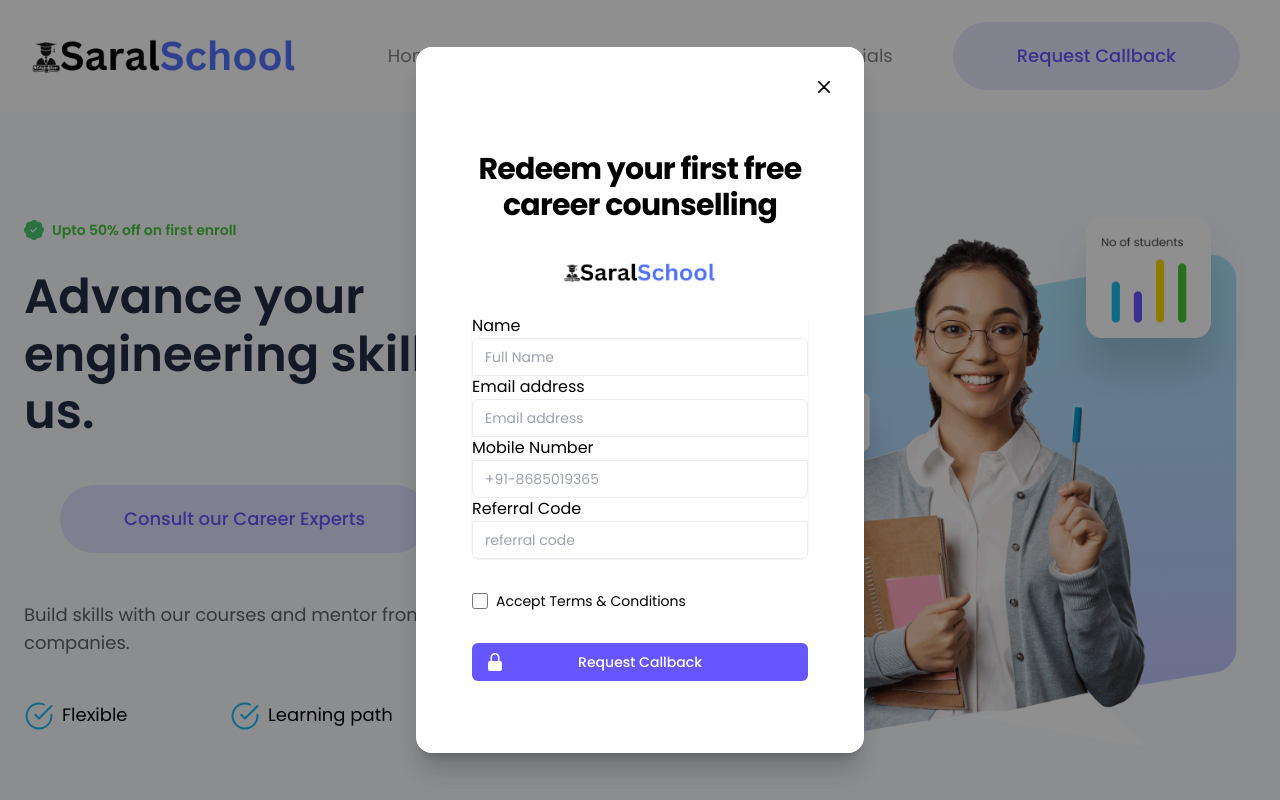
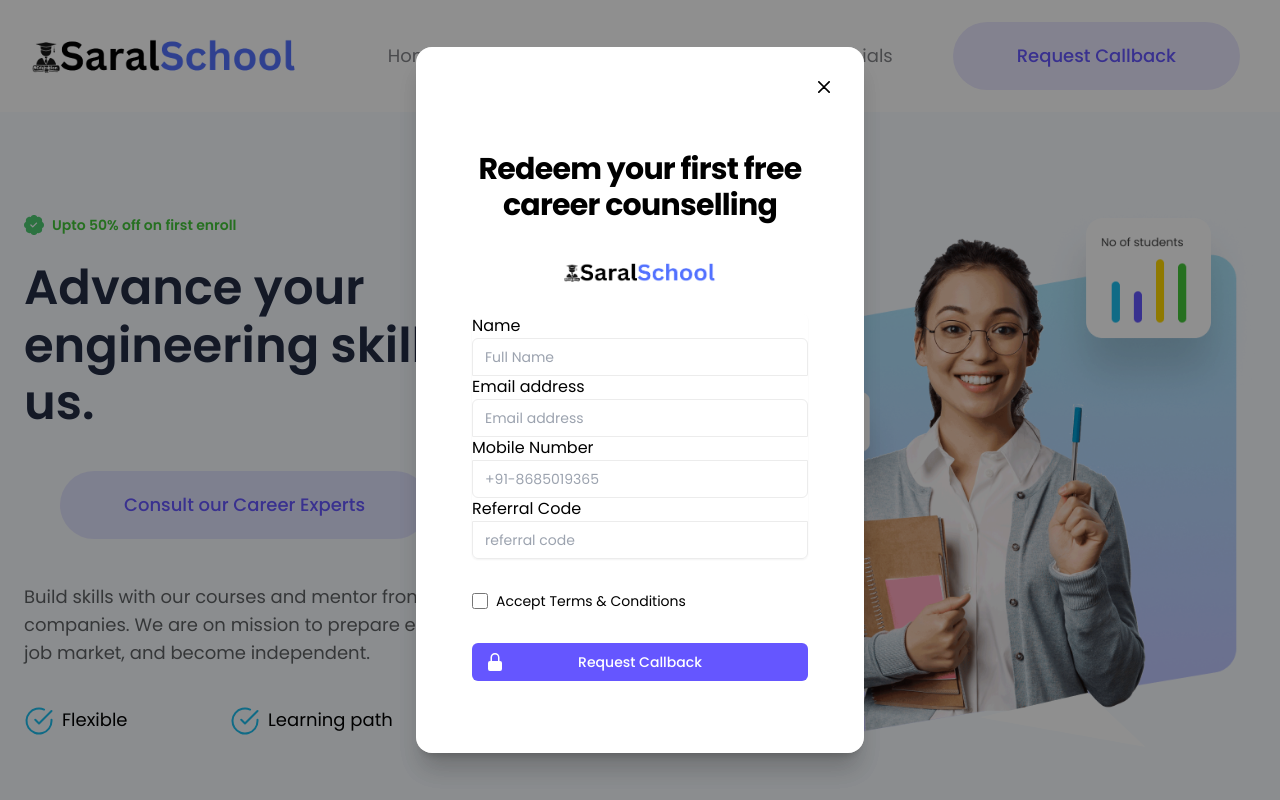
Before and after one commit to Hashcode-Ankit/elearning, a Next.js app: page / in a window 1280 px wide. Shown: the top 800 px of the page. Built offline with nearby package versions, Linux system fonts and the light colour scheme.

Commit message:
add auto play

```diff
--- a/app/components/Banner/index.tsx
+++ b/app/components/Banner/index.tsx
@@ -21,7 +21,7 @@
                             <Registerdialog buttonText='Consult our Career Experts' />
                         </div>
 
-                        <h3 className='text-charcoal text-lg font-normal text-center lg:text-start opacity-75 pt-10 lg:pt-5'>Build skills with our courses and mentor from world-class companies.</h3>
+                        <h3 className='text-charcoal text-lg font-normal text-center lg:text-start opacity-75 pt-10 lg:pt-5'>Build skills with our courses and mentor from world-class companies. We are on mission to prepare every individuals for the job market, and become independent.</h3>
 
                         {/*<div className="relative text-white focus-within:text-white flex flex-row-reverse input-shadow rounded-full pt-5 lg:pt-0">*/}
                         {/*    <input type="Email address" name="q" className="py-6 lg:py-8 text-lg w-full text-black opacity-75 rounded-full pl-8 focus:outline-none focus:text-black" placeholder="search courses..." autoComplete="off" />*/}
```
